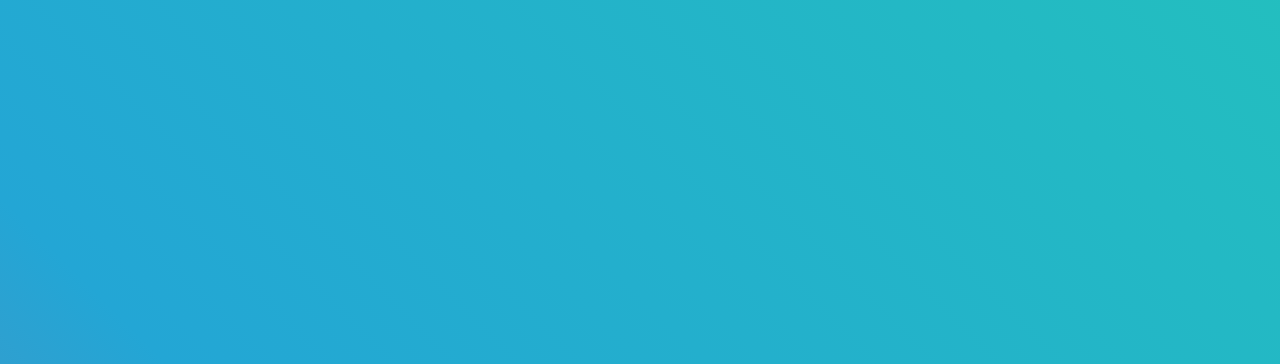
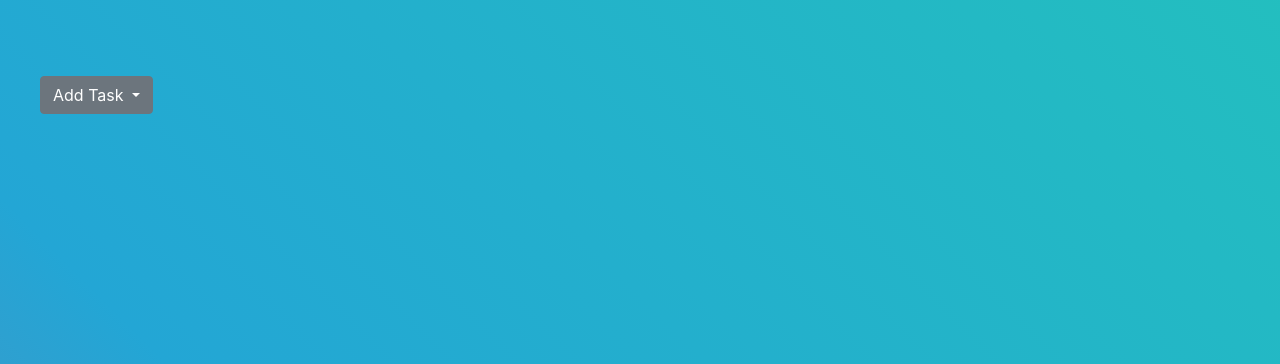
Before and after one commit to jhernandez4/CPSC362-Project, a Flask app: page / in a window 1280 px wide. Shown: the part 56-420 px from the top of the page. Run offline with Flask 3, Linux system fonts and the light colour scheme; some libraries are stand-ins or nearby versions.

Commit message:
add home screen transition and add task button

```diff
--- a/website/templates/home.html
+++ b/website/templates/home.html
@@ -64,6 +64,17 @@
             visibility: hidden;
           }
         }
+
+        .hide{
+            display: none;
+        }
+
+        .top-left {
+          position: absolute;
+          left: 20px;
+          top: 56px; /* Adjust this value based on the height of your navbar */
+          margin: 20px;
+        }
     </style>
 </head>
 <body>
@@ -80,6 +91,16 @@
             </div>
         </div>
     </nav>
+<div class="dropdown hide">
+    <button class="btn btn-secondary dropdown-toggle top-left" type="button" id="dropdownMenu2" data-toggle="dropdown" aria-haspopup="true" aria-expanded="false">
+      Add Task
+    </button>
+    <div class="dropdown-menu" aria-labelledby="dropdownMenu2">
+      <button class="dropdown-item" type="button" id="task">Task ✅</button>
+      <button class="dropdown-item" type="button" id="todo">To-do List 📝</button>
+      <button class="dropdown-item" type="button" id="timer">Timer ⏲️</button>
+    </div>
+  </div>
 
     <!-- Display flash messages if they exist -->
     {% with messages = get_flashed_messages(with_categories=true) %}
@@ -126,14 +147,16 @@
             crossorigin="anonymous"
         ></script>
         <script
-            src="https://maxcdn.bootstrapcdn.com/bootstrap/4.0.0/js/bootstrap.min.js"
-            integrity="sha384-JZR6Spejh4U02d8jOt6vLEHfe/JQGiRRSQQxSfFWpi1MquVdAyjUar5+76PVCmYl"
-            crossorigin="anonymous"
-        ></script>
+        src="https://maxcdn.bootstrapcdn.com/bootstrap/4.4.1/js/bootstrap.min.js"
+        crossorigin="anonymous">
+        </script>
         <script>
-          setTimeout(function() {
-            document.getElementById('welcome-text').classList.add('fade-out');
-          }, 2000);
-        </script>
+            setTimeout(function() {
+              document.getElementById('welcome-text').classList.add('fade-out');
+            }, 2000);
+            setTimeout(function() {
+            document.querySelector('.dropdown').classList.remove('hide');
+              }, 2500);
+          </script>
 </body>
 </html>
```
